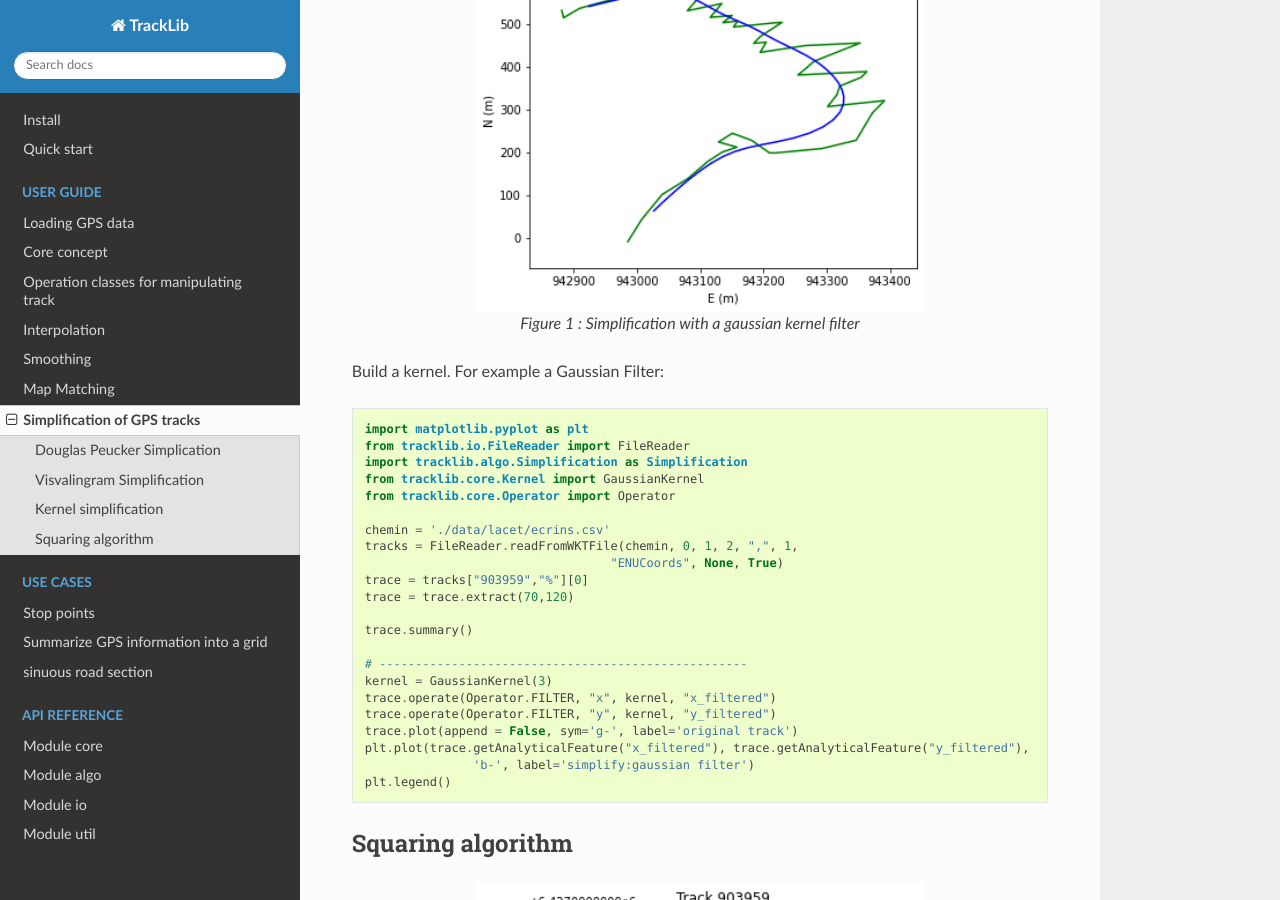
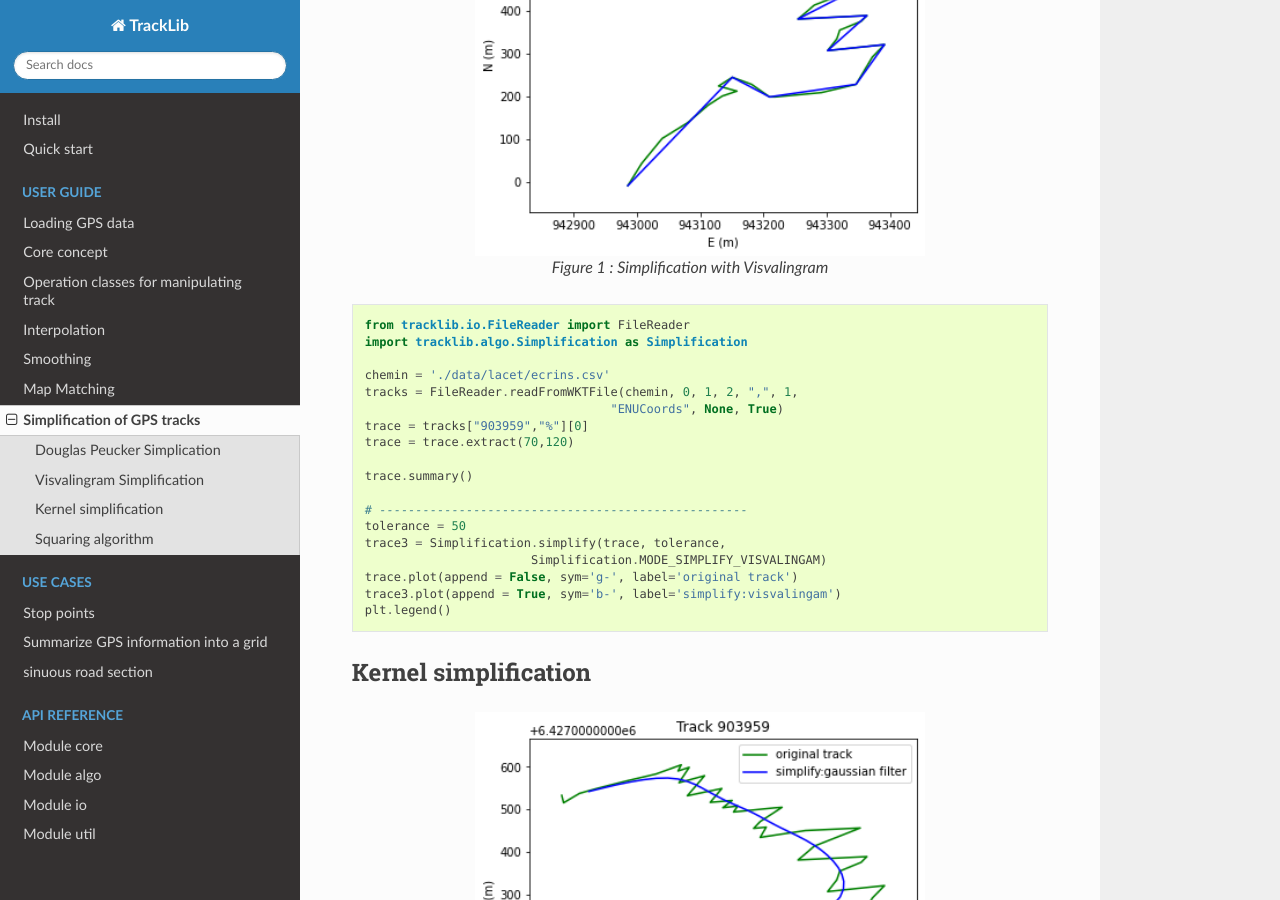
Before and after one commit to umrlastig/tracklib, a Sphinx documentation site: the page built from doc/source/simplify.rst, in a window 1280 px wide and 900 px high, scrolled down 1410 px. Built offline with Sphinx 7.4.7 and the Read the Docs theme 2.0.0, drawn with Linux system fonts in a browser that asks for light colours.

Commit message:
example simplification track:doc + example code

```diff
--- a/doc/source/simplify.rst
+++ b/doc/source/simplify.rst
@@ -54,6 +54,34 @@ Visvalingram Simplification
 Line generalisation by repeated elimination of points - https://www.tandfonline.com/doi/abs/10.1179/000870493786962263
 
 
+.. figure:: ./img/simplify_visvalingam.png
+   :width: 450px
+   :align: center
+
+   Figure 1 : Simplification with Visvalingram
+
+
+.. code-block:: python
+
+  from tracklib.io.FileReader import FileReader
+  import tracklib.algo.Simplification as Simplification
+
+  chemin = './data/lacet/ecrins.csv'
+  tracks = FileReader.readFromWKTFile(chemin, 0, 1, 2, ",", 1,
+                                    "ENUCoords", None, True)
+  trace = tracks["903959","%"][0]
+  trace = trace.extract(70,120)
+
+  trace.summary()
+
+  # ---------------------------------------------------
+  tolerance = 50
+  trace3 = Simplification.simplify(trace, tolerance,
+			 Simplification.MODE_SIMPLIFY_VISVALINGAM)
+  trace.plot(append = False, sym='g-', label='original track')
+  trace3.plot(append = True, sym='b-', label='simplify:visvalingam')
+  plt.legend()
+
 
 
 Kernel simplification
@@ -94,6 +122,7 @@ Build a kernel. For example a Gaussian Filter:
   plt.legend()
 
 
+
 Squaring algorithm
 *******************
 
```
Also changed, not shown: other parts of doc/source/simplify.rst (+1 -1 lines), doc/source/img/simplify_visvalingam.png (added), 1 other file.
